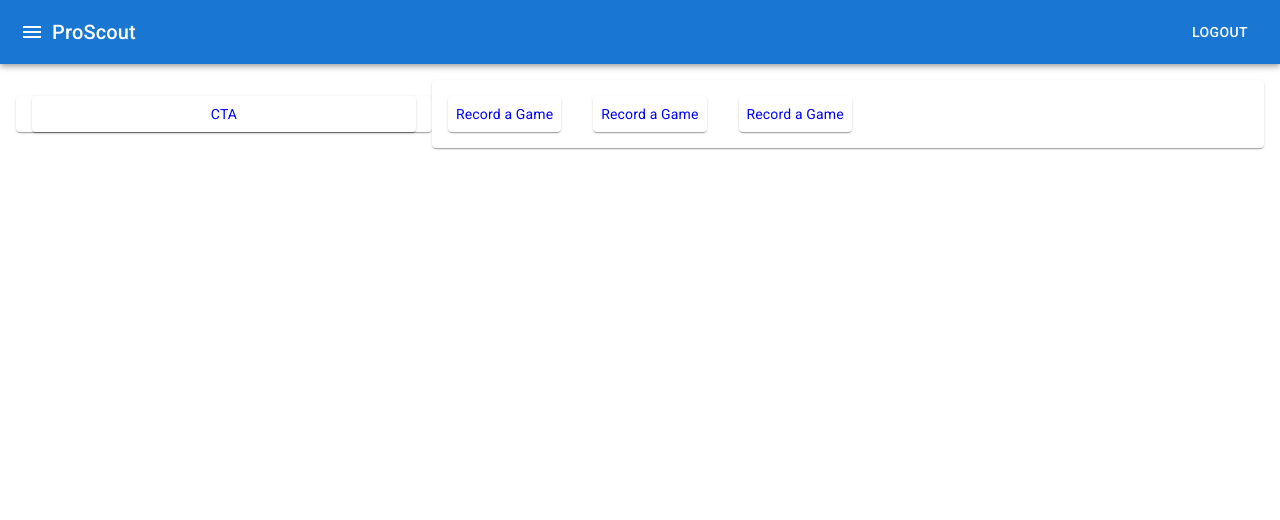
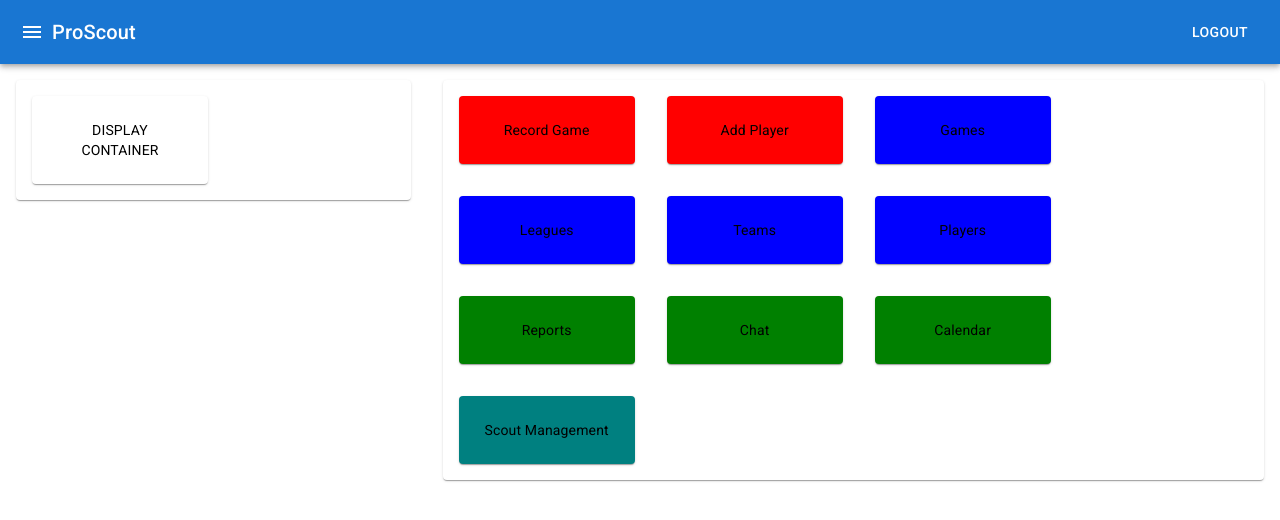
Before and after one commit to twjsanderson/scouting-ui, a React (Create React App) app: page /dashboard in a window 1280 px wide. Shown: the top 520 px of the page. Built offline with nearby package versions, Linux system fonts and the light colour scheme.

Commit message:
add better styling and distinct feature titles in dashboard

```diff
--- a/src/features/drawer/index.tsx
+++ b/src/features/drawer/index.tsx
@@ -8,8 +8,7 @@ import Divider from '@mui/material/Divider';
 import ListItem from '@mui/material/ListItem';
 import ListItemIcon from '@mui/material/ListItemIcon';
 import ListItemText from '@mui/material/ListItemText';
-// import InboxIcon from '@mui/icons/MoveToInbox';
-// import MailIcon from '@mui/icons/Mail';
+import MailIcon from '@mui/icons-material/Mail';
 
 interface Props {
   state: boolean;
@@ -25,10 +24,10 @@ const SideDrawer: React.FC<Props> = ({ state, toggleDrawer }: Props): JSX.Elemen
       onKeyDown={() => toggleDrawer()}
     >
       <List>
-        {['Settings', 'Starred', 'Send email', 'Drafts'].map((text, index) => (
+        {['Profile', 'Calendar'].map((text, index) => (
           <ListItem button key={text}>
             <ListItemIcon>
-              {index % 2 === 0 ? <h1>one</h1> : <h1>two</h1>}
+              <MailIcon />
             </ListItemIcon>
             <ListItemText primary={text} />
           </ListItem>
@@ -36,10 +35,10 @@ const SideDrawer: React.FC<Props> = ({ state, toggleDrawer }: Props): JSX.Elemen
       </List>
       <Divider />
       <List>
-        {['All MailIcon', 'Trash', 'Spam'].map((text, index) => (
+        {['Settings', 'Billing', 'Support'].map((text, index) => (
           <ListItem button key={text}>
             <ListItemIcon>
-              {index % 2 === 0 ? <h1>one</h1> : <h1>two</h1>}
+              <MailIcon />
             </ListItemIcon>
             <ListItemText primary={text} />
           </ListItem>
--- a/src/pages/dashboard/index.tsx
+++ b/src/pages/dashboard/index.tsx
@@ -8,7 +8,6 @@ import NavBar from 'features/navbar';
 
 // styles
 import { styles } from './styles';
-import { withStyles } from '@mui/styles';
 import { styled } from '@mui/material/styles';
 import Box from '@mui/material/Box';
 import Paper from '@mui/material/Paper';
@@ -16,76 +15,92 @@ import Grid from '@mui/material/Grid';
 
 const Item = styled(Paper)(({ theme }) => ({
     ...theme.typography.body2,
-    padding: theme.spacing(1),
+    padding: theme.spacing(3),
     margin: theme.spacing(2),
     textAlign: 'center',
-    color: 'blue'
+    color: 'black',
+    width: '8rem'
 }));
 
-interface Props {
-    classes: {
-        box: any;
-    }
-}
-
-const Dashboard: React.FC<Props> = ({ classes }: Props): JSX.Element => {
-
+const Dashboard: React.FC = (): JSX.Element => {
     return (
         <>
             <NavBar />
-            <Box sx={{ flexGrow: 1}} className={classes.box}>
-                <Grid container justifyContent="center">
+            <Box sx={styles.box}>
+                <Grid container justifyContent='center'>
                     {/* CTA */}
                     <Grid item xs={12} sm={5} md={4}>
-                        <Grid container justifyContent="center">
-                            <Grid item xs={12} sm={12} md={12}>
-                                <Paper>
-                                    <Item>CTA</Item>
-                                </Paper>
+                        <Paper sx={styles.paper}>
+                            <Grid container direction='column'>
+                                <Grid item>
+                                    <Item>
+                                        DISPLAY CONTAINER
+                                    </Item>
+                                </Grid>
                             </Grid>
-                        </Grid>
+                        </Paper>
                     </Grid>
                     {/* Apps */}
                     <Grid item xs={12} sm={7} md={8}>
-                        <Paper>
+                        <Paper sx={styles.paper}>
                             <Grid container direction='row'>
                                 <Grid item>
-                                    <Item>
-                                        Record a Game
+                                    <Item sx={styles.actionItem}>
+                                        Record Game
                                     </Item>
                                 </Grid>
                                 <Grid item>
-                                    <Item>Record a Game</Item>
+                                    <Item sx={styles.actionItem}>
+                                        Add Player
+                                    </Item>
                                 </Grid>
                                 <Grid item>
-                                    <Item>Record a Game</Item>
+                                    <Item sx={styles.infoItem}>
+                                        Games
+                                    </Item>
                                 </Grid>
-                                {/* <Grid item xs={12} sm={6} md={5}>
-                                    <Item>Apps Section</Item>
+                                <Grid item>
+                                    <Item sx={styles.infoItem}>
+                                        Leagues
+                                    </Item>
                                 </Grid>
-                                <Grid item xs={12} sm={6} md={5}>
-                                    <Item>Apps Section</Item>
+                                <Grid item>
+                                    <Item sx={styles.infoItem}>
+                                        Teams
+                                    </Item>
                                 </Grid>
-                                <Grid item xs={12} sm={6} md={5}>
-                                    <Item>Apps Section</Item>
-                                </Grid> */}
+                                <Grid item>
+                                    <Item sx={styles.infoItem}>
+                                        Players
+                                    </Item>
+                                </Grid>
+                                <Grid item>
+                                    <Item sx={styles.scoutItem}>
+                                        Reports
+                                    </Item>
+                                </Grid>
+                                <Grid item>
+                                    <Item sx={styles.scoutItem}>
+                                        Chat
+                                    </Item>
+                                </Grid>
+                                <Grid item>
+                                    <Item sx={styles.scoutItem}>
+                                        Calendar
+                                    </Item>
+                                </Grid>
+                                <Grid item>
+                                    <Item sx={styles.managementItem}>
+                                        Scout Management
+                                    </Item>
+                                </Grid>
                             </Grid>
                         </Paper>
                     </Grid>
                 </Grid>
-                {/* <Grid container rowSpacing={1} columnSpacing={{ xs: 1, sm: 2, md: 3 }} spacing={{ xs: 2, md: 3 }} columns={{ xs: 4, sm: 8, md: 12 }}>
-                    {
-                        Array.from(Array(1)).map((_, index) => (
-                            <Grid hidden={false} item xs={2} sm={4} md={4} key={index + 34}>
-                                <Item>xs=2</Item>
-                            </Grid>
-                        ))
-                    }
-                </Grid> */}
             </Box>
         </>
-    )
+    );
+};
 
-}
-
-export default withStyles(styles)(Dashboard);
+export default Dashboard;
--- a/src/pages/dashboard/styles/index.tsx
+++ b/src/pages/dashboard/styles/index.tsx
@@ -1,5 +1,21 @@
 export const styles = {
     box: {
+        flexGrow: 1,
+    },
+    paper: {
         margin: '1rem'
-    }
+    },
+    actionItem: {
+        backgroundColor: 'red'
+    },
+    infoItem: {
+        backgroundColor: 'blue'
+    },
+    scoutItem: {
+        backgroundColor: 'green'
+    },
+    managementItem: {
+        backgroundColor: 'teal'
+    },
+
 }
```
Also changed, not shown: src/routes/index.tsx (added, +10 -0 lines).
